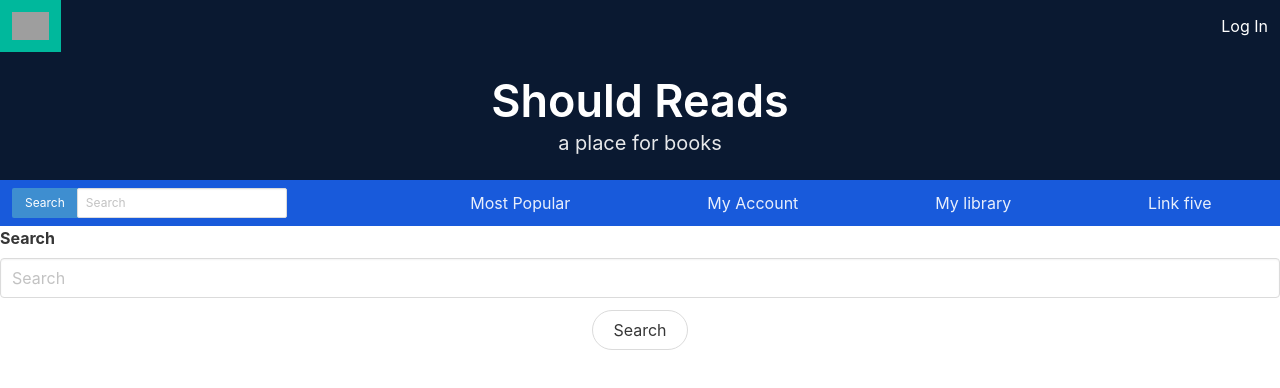
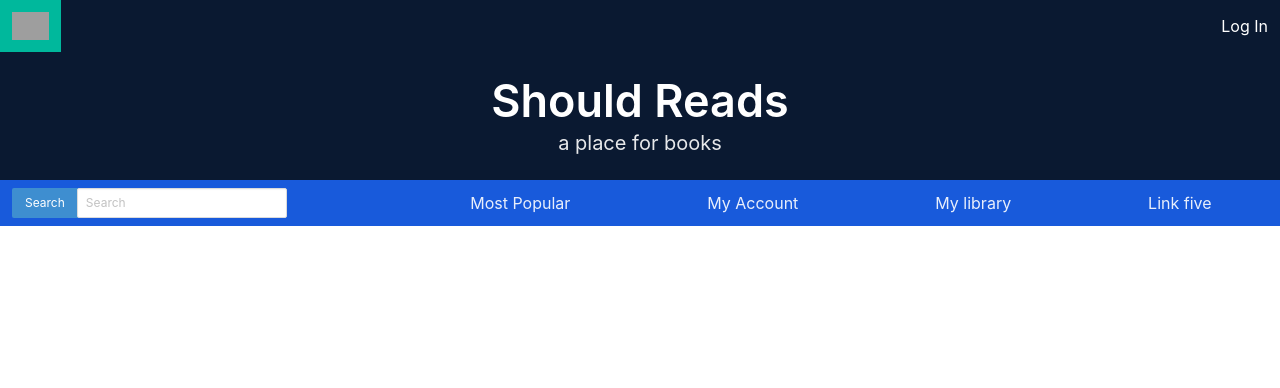
Before and after one commit to Jul-2022-LC-LiftOff/Bookapp, an Angular app in the folder book-project-angular/: page /home in a window 1280 px wide. Shown: the top 388 px of the page. Built offline with nearby package versions, Linux system fonts and the light colour scheme; grey boxes are pictures that could not be loaded.

Commit message:
removed extra search bar

```diff
--- a/book-project-angular/src/app/book-display-page/book-display-page.component.html
+++ b/book-project-angular/src/app/book-display-page/book-display-page.component.html
@@ -1,5 +1,5 @@
 <page-header></page-header>
-<section>
+<!-- <section>
   <form
     #bookSearch="ngForm"
     action="submit"
@@ -25,7 +25,7 @@
       </div>
     </div>
   </form>
-</section>
+</section> -->
 
 <div *ngFor="let book of books" class="card">
   <header class="card-header">
--- a/book-project-angular/src/app/search-bar/search-bar.component.ts
+++ b/book-project-angular/src/app/search-bar/search-bar.component.ts
@@ -28,10 +28,11 @@ export class SearchBarComponent implements OnInit {
       .then(result => {
         // console.log(result)
         if (result.items.length > 0) {
+          this.books = [];
           for (let i = 0; i < result.items.length; i++) {
             let data = result.items[i].volumeInfo
             let id = result.items[i].id;
-             console.log(data)
+            //  console.log(data)
             this.books[i] = data
             this.books[i].id = id;
             currentbooks.push(data)
```
